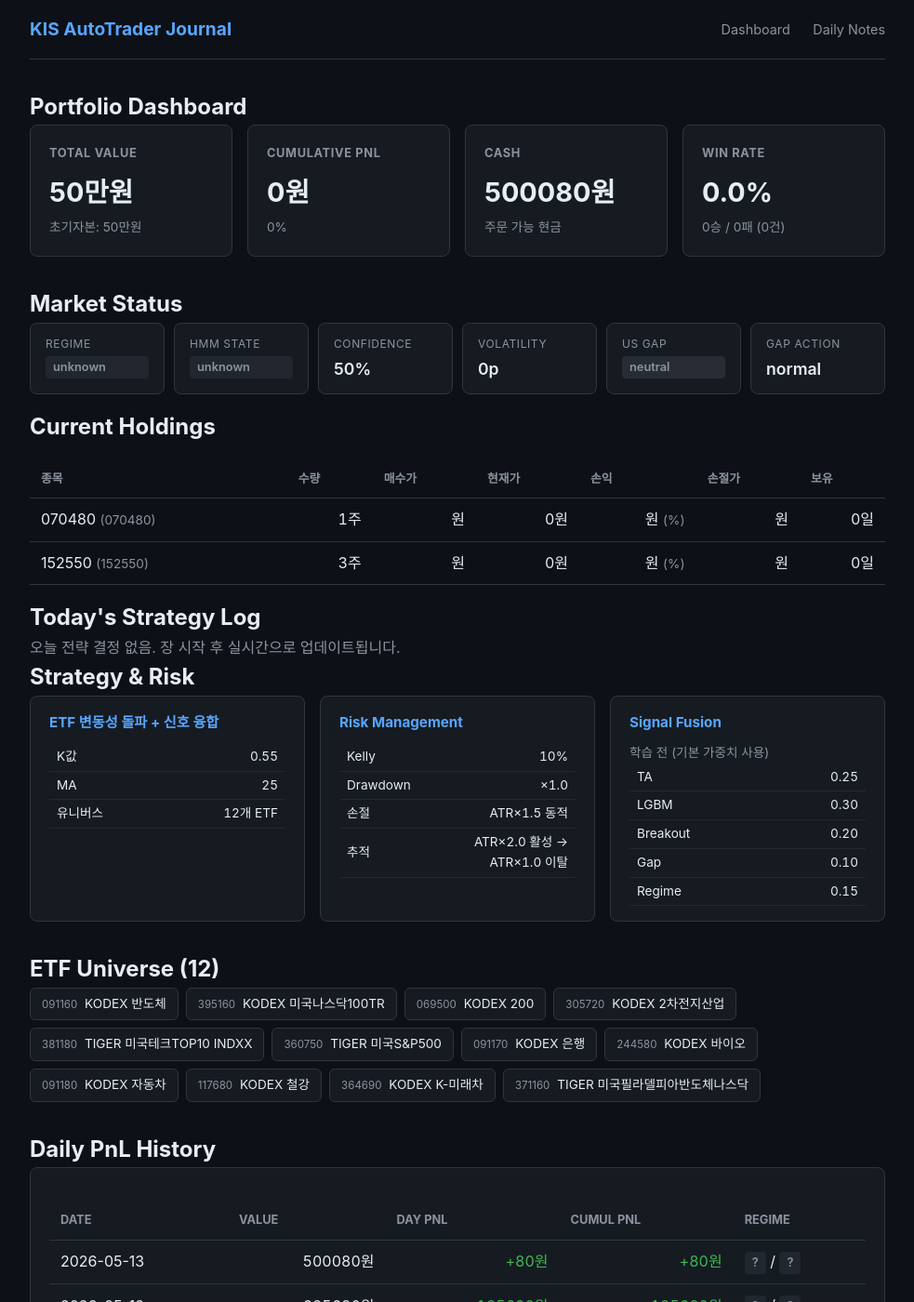
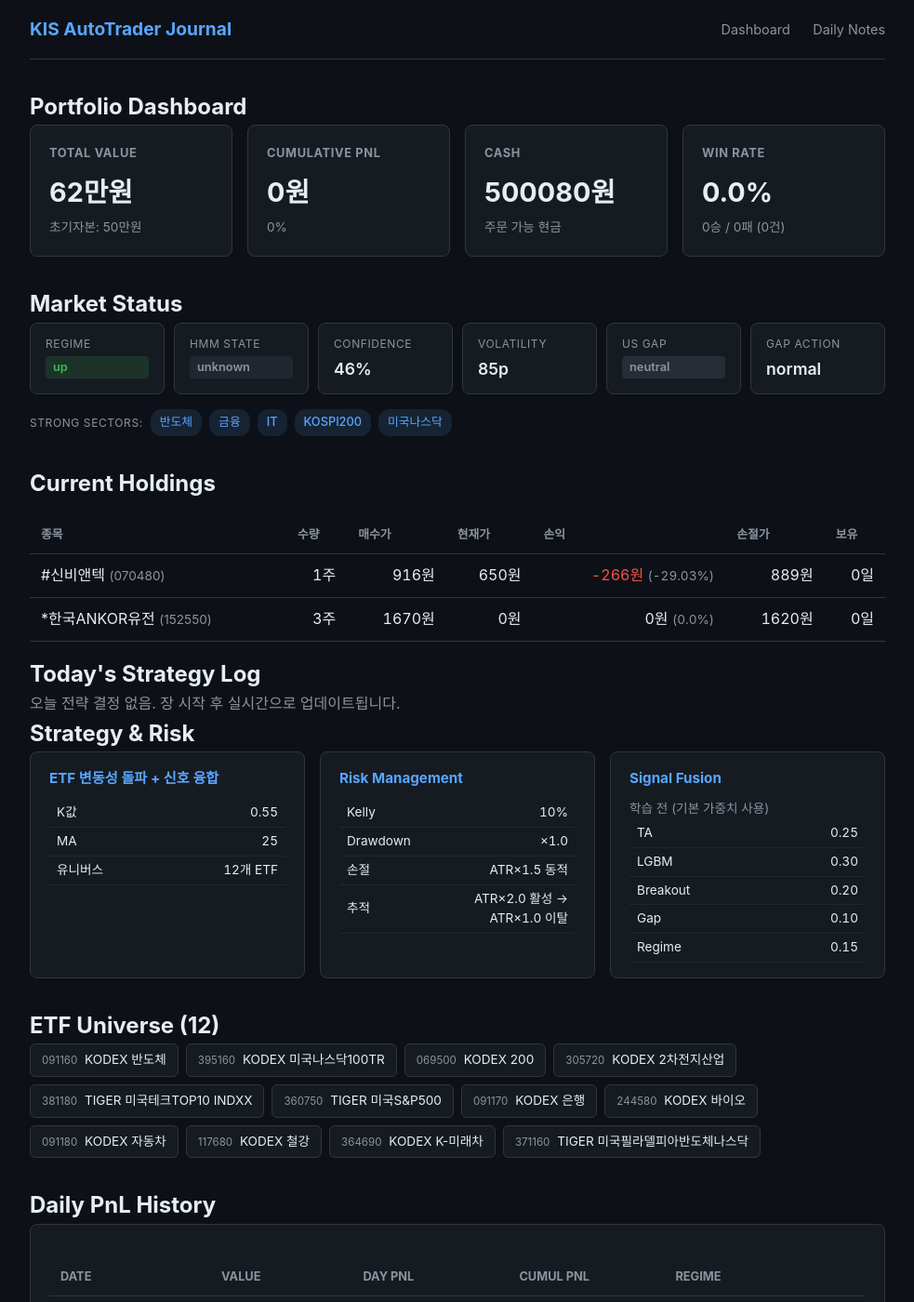
Before and after one commit to BudongJW/kis-trading-journal, a Jekyll site: the page built from index.html, in a window 1280 px wide and 1400 px high. Shown: the whole window at 93% size, without its empty margins (148-1131 px from the left). Built offline with Jekyll 4.4.1, drawn with Linux system fonts in a browser that asks for light colours; some of the changed text lies outside the part shown.

Commit message:
auto: US night update 06:00

```diff
--- a/_data/portfolio.json
+++ b/_data/portfolio.json
@@ -1,25 +1,35 @@
 {
-  "updated_at": "2026-05-13T18:51:27.812155",
+  "updated_at": "2026-05-14T06:00:52.843381",
   "initial_capital": 500000,
   "cash": 500080,
   "holdings": [
     {
       "symbol": "070480",
-      "name": "070480",
+      "name": "#신비앤텍",
       "qty": 1,
-      "current_price": 0,
-      "value": 0
+      "current_price": 650,
+      "value": 650,
+      "buy_price": 916,
+      "pnl": -266,
+      "pnl_pct": -29.03,
+      "manual": true,
+      "stop_price": 889
     },
     {
       "symbol": "152550",
-      "name": "152550",
+      "name": "*한국ANKOR유전",
       "qty": 3,
       "current_price": 0,
-      "value": 0
+      "value": 0,
+      "buy_price": 1670,
+      "pnl": 0,
+      "pnl_pct": 0.0,
+      "manual": true,
+      "stop_price": 1620
     }
   ],
-  "holdings_value": 0,
-  "total_value": 500080,
+  "holdings_value": 650,
+  "total_value": 623506,
   "total_pnl": 0,
   "total_pnl_pct": 0,
   "total_trades": 0,
@@ -42,20 +52,38 @@
       "holdings_value": 0,
       "day_pnl": 80,
       "cumul_pnl": 80
+    },
+    {
+      "date": "2026-05-14",
+      "total_value": 623506,
+      "cash": 500080,
+      "holdings_value": 650,
+      "day_pnl": 123426,
+      "cumul_pnl": 123506,
+      "regime": "up",
+      "hmm_state": "unknown",
+      "confidence": 0.461,
+      "k_value": 0.55
     }
   ],
   "market": {
-    "regime": "unknown",
+    "regime": "up",
     "hmm_state": "unknown",
-    "confidence": 0.5,
-    "volatility": "unknown",
-    "vol_percentile": 0,
+    "confidence": 0.461,
+    "volatility": "high",
+    "vol_percentile": 85.0,
     "overnight_gap": {
       "direction": "neutral",
       "strength": 0,
       "action": "normal"
     },
-    "strong_sectors": []
+    "strong_sectors": [
+      "반도체",
+      "금융",
+      "IT",
+      "KOSPI200",
+      "미국나스닥"
+    ]
   },
   "strategy": {
     "name": "ETF 변동성 돌파 + 신호 융합",
@@ -65,29 +93,78 @@
     },
     "universe_count": 12,
     "universe": [
-      {"symbol": "091160", "name": "KODEX 반도체"},
-      {"symbol": "395160", "name": "KODEX 미국나스닥100TR"},
-      {"symbol": "069500", "name": "KODEX 200"},
-      {"symbol": "305720", "name": "KODEX 2차전지산업"},
-      {"symbol": "381180", "name": "TIGER 미국테크TOP10 INDXX"},
-      {"symbol": "360750", "name": "TIGER 미국S&P500"},
-      {"symbol": "091170", "name": "KODEX 은행"},
-      {"symbol": "244580", "name": "KODEX 바이오"},
-      {"symbol": "091180", "name": "KODEX 자동차"},
-      {"symbol": "117680", "name": "KODEX 철강"},
-      {"symbol": "364690", "name": "KODEX K-미래차"},
-      {"symbol": "371160", "name": "TIGER 미국필라델피아반도체나스닥"}
+      {
+        "symbol": "091160",
+        "name": "KODEX 반도체"
+      },
+      {
+        "symbol": "395160",
+        "name": "KODEX 미국나스닥100TR"
+      },
+      {
+        "symbol": "069500",
+        "name": "KODEX 200"
+      },
+      {
+        "symbol": "305720",
+        "name": "KODEX 2차전지산업"
+      },
+      {
+        "symbol": "381180",
+        "name": "TIGER 미국테크TOP10 INDXX"
+      },
+      {
+        "symbol": "360750",
+        "name": "TIGER 미국S&P500"
+      },
+      {
+        "symbol": "091170",
+        "name": "KODEX 은행"
+      },
+      {
+        "symbol": "244580",
+        "name": "KODEX 바이오"
+      },
+      {
+        "symbol": "091180",
+        "name": "KODEX 자동차"
+      },
+      {
+        "symbol": "117680",
+        "name": "KODEX 철강"
+      },
+      {
+        "symbol": "364690",
+        "name": "KODEX K-미래차"
+      },
+      {
+        "symbol": "371160",
+        "name": "TIGER 미국필라델피아반도체나스닥"
+      }
     ]
   },
   "risk": {
-    "kelly_f": 0.10,
+    "kelly_f": 0.1,
     "drawdown_scale": 1.0,
-    "drawdown_reason": "기본",
+    "drawdown_reason": "거래 0건, 스케일링 미적용",
     "stop_type": "ATR×1.5 동적",
     "trailing_type": "ATR×2.0 활성 → ATR×1.0 이탈"
   },
   "fusion": {
     "trained": false
   },
+  "bear_strategy": {
+    "regime": "BULL",
+    "enabled": false
+  },
+  "us_session": {
+    "enabled": true,
+    "cash_usd": 0.0,
+    "positions": 0,
+    "holdings": [],
+    "max_positions": 2,
+    "budget_pct": 0.4,
+    "regime_linked": true
+  },
   "decisions": []
 }
```
